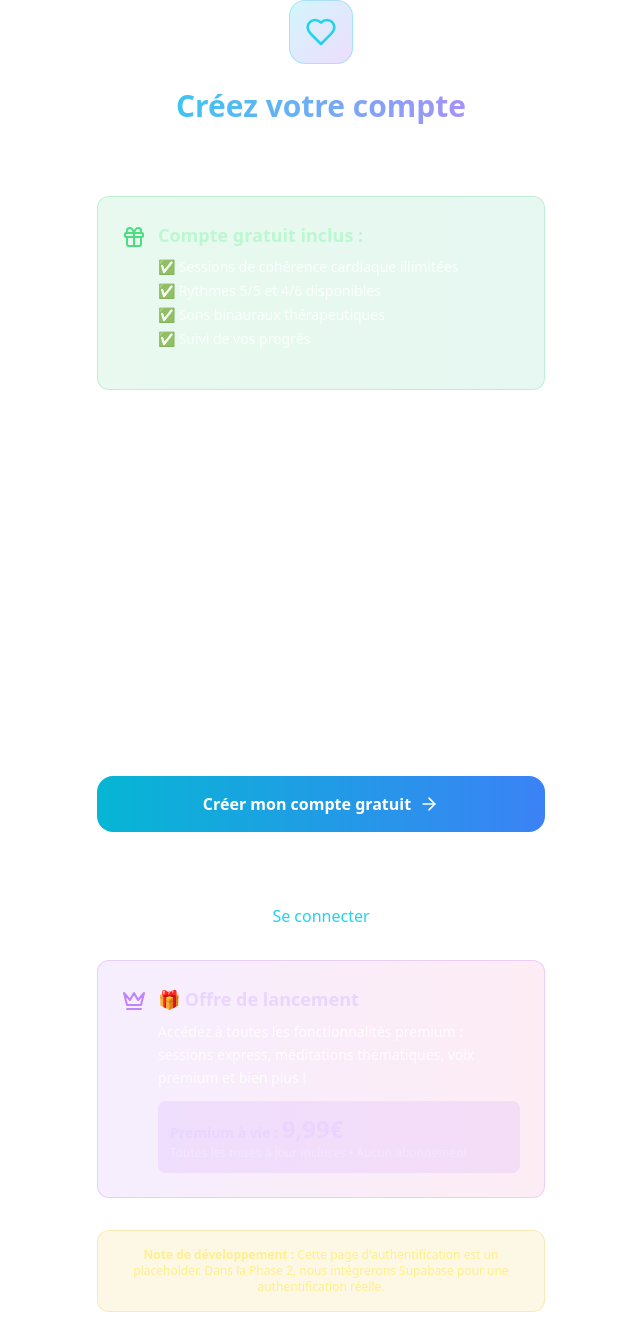
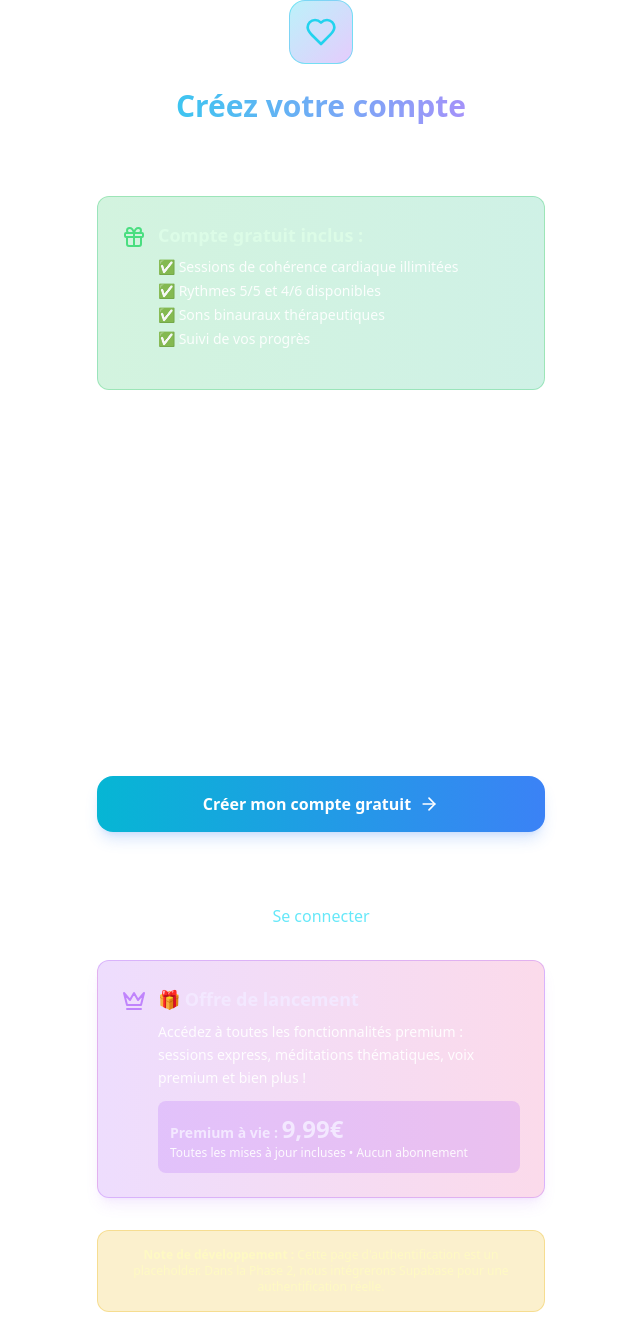
Before and after one commit to TITCLAIRE/lyne-up, a React (Vite) app: page /auth in a window 1280 px wide. Shown: the whole page, without its empty margins (319-959 px from the left). Built offline with nearby package versions, Linux system fonts and the light colour scheme.

Commit message:
Amélioration de la lisibilité de la page d'authentification

```diff
--- a/src/pages/AuthScreen.jsx
+++ b/src/pages/AuthScreen.jsx
@@ -44,12 +44,12 @@ export default function AuthScreen() {
   };
 
   return (
-    <div className="px-5 pb-5">
+    <div className="px-5 pb-5 min-h-screen flex items-center justify-center">
       <div className="max-w-md mx-auto">
         {/* En-tête */}
         <div className="text-center mb-8">
           <div className="flex items-center justify-center gap-4 mb-6">
-            <div className="w-16 h-16 rounded-2xl flex items-center justify-center overflow-hidden bg-gradient-to-br from-cyan-400/20 to-purple-500/20 border border-cyan-400/30 backdrop-blur-sm">
+            <div className="w-16 h-16 rounded-2xl flex items-center justify-center overflow-hidden bg-gradient-to-br from-cyan-400/30 to-purple-500/30 border border-cyan-400/50 backdrop-blur-sm">
               <Heart size={32} className="text-cyan-400" />
             </div>
           </div>
@@ -57,7 +57,7 @@ export default function AuthScreen() {
           <h1 className="text-3xl font-bold mb-3 bg-gradient-to-r from-cyan-400 to-purple-400 bg-clip-text text-transparent">
             {isLogin ? 'Bon retour !' : 'Créez votre compte'}
           </h1>
-          <p className="text-white/70 text-lg">
+          <p className="text-white/80 text-lg">
             {isLogin
               ? 'Reconnectez-vous à votre espace bien-être'
               : 'Commencez votre voyage vers le bien-être'
@@ -67,12 +67,12 @@ export default function AuthScreen() {
 
         {/* Avantages du compte gratuit */}
         {!isLogin && (
-          <div className="bg-gradient-to-r from-green-500/10 to-emerald-500/10 border border-green-500/20 rounded-xl p-6 mb-8">
+          <div className="bg-gradient-to-r from-green-500/20 to-emerald-500/20 border border-green-500/30 rounded-xl p-6 mb-8">
             <div className="flex items-start gap-3 mb-4">
               <Gift size={24} className="text-green-400 mt-1 flex-shrink-0" />
               <div>
-                <h3 className="text-lg font-semibold text-green-200 mb-2">Compte gratuit inclus :</h3>
-                <ul className="text-sm text-white/80 space-y-1">
+                <h3 className="text-lg font-semibold text-green-100 mb-2">Compte gratuit inclus :</h3>
+                <ul className="text-sm text-white/90 space-y-1">
                   <li>✅ Sessions de cohérence cardiaque illimitées</li>
                   <li>✅ Rythmes 5/5 et 4/6 disponibles</li>
                   <li>✅ Sons binauraux thérapeutiques</li>
@@ -87,7 +87,7 @@ export default function AuthScreen() {
         <form onSubmit={handleSubmit} className="space-y-6 mb-8">
           {!isLogin && (
             <div>
-              <label className="block text-sm font-medium text-white/80 mb-2">
+              <label className="block text-sm font-medium text-white mb-2">
                 Nom complet
               </label>
               <div className="relative">
@@ -97,7 +97,7 @@ export default function AuthScreen() {
                   name="name"
                   value={formData.name}
                   onChange={handleInputChange}
-                  className="w-full pl-12 pr-4 py-4 bg-white/10 border border-white/20 rounded-xl text-white placeholder-white/50 focus:outline-none focus:ring-2 focus:ring-cyan-500/50 focus:border-cyan-500/50"
+                  className="w-full pl-12 pr-4 py-4 bg-white/15 border border-white/30 rounded-xl text-white placeholder-white/60 focus:outline-none focus:ring-2 focus:ring-cyan-500/70 focus:border-cyan-500/70"
                   placeholder="Votre nom"
                   required
                 />
@@ -106,7 +106,7 @@ export default function AuthScreen() {
           )}
 
           <div>
-            <label className="block text-sm font-medium text-white/80 mb-2">
+            <label className="block text-sm font-medium text-white mb-2">
               Adresse email
             </label>
             <div className="relative">
@@ -116,7 +116,7 @@ export default function AuthScreen() {
                 name="email"
                 value={formData.email}
                 onChange={handleInputChange}
-                className="w-full pl-12 pr-4 py-4 bg-white/10 border border-white/20 rounded-xl text-white placeholder-white/50 focus:outline-none focus:ring-2 focus:ring-cyan-500/50 focus:border-cyan-500/50"
+                className="w-full pl-12 pr-4 py-4 bg-white/15 border border-white/30 rounded-xl text-white placeholder-white/60 focus:outline-none focus:ring-2 focus:ring-cyan-500/70 focus:border-cyan-500/70"
                 placeholder="votre@email.com"
                 required
               />
@@ -124,7 +124,7 @@ export default function AuthScreen() {
           </div>
 
           <div>
-            <label className="block text-sm font-medium text-white/80 mb-2">
+            <label className="block text-sm font-medium text-white mb-2">
               Mot de passe
             </label>
             <div className="relative">
@@ -134,14 +134,14 @@ export default function AuthScreen() {
                 name="password"
                 value={formData.password}
                 onChange={handleInputChange}
-                className="w-full pl-12 pr-4 py-4 bg-white/10 border border-white/20 rounded-xl text-white placeholder-white/50 focus:outline-none focus:ring-2 focus:ring-cyan-500/50 focus:border-cyan-500/50"
+                className="w-full pl-12 pr-4 py-4 bg-white/15 border border-white/30 rounded-xl text-white placeholder-white/60 focus:outline-none focus:ring-2 focus:ring-cyan-500/70 focus:border-cyan-500/70"
                 placeholder="••••••••"
                 required
                 minLength={6}
               />
             </div>
             {!isLogin && (
-              <p className="text-xs text-white/50 mt-2">
+              <p className="text-xs text-white/70 mt-2">
                 Minimum 6 caractères
               </p>
             )}
@@ -149,7 +149,7 @@ export default function AuthScreen() {
 
           <button
             type="submit"
-            className="w-full bg-gradient-to-r from-cyan-500 to-blue-500 text-white py-4 px-6 rounded-2xl font-semibold flex items-center justify-center gap-2 hover:from-cyan-600 hover:to-blue-600 transition-all duration-200"
+            className="w-full bg-gradient-to-r from-cyan-500 to-blue-500 text-white py-4 px-6 rounded-2xl font-semibold flex items-center justify-center gap-2 hover:from-cyan-600 hover:to-blue-600 transition-all duration-200 shadow-lg shadow-blue-500/20"
           >
             {isLogin ? 'Se connecter' : 'Créer mon compte gratuit'}
             <ArrowRight size={20} />
@@ -158,34 +158,34 @@ export default function AuthScreen() {
 
         {/* Basculer entre connexion et inscription */}
         <div className="text-center mb-8">
-          <p className="text-white/60 mb-4">
+          <p className="text-white/80 mb-4">
             {isLogin ? 'Pas encore de compte ?' : 'Déjà un compte ?'}
           </p>
           <button
             onClick={toggleMode}
-            className="text-cyan-400 hover:text-cyan-300 font-medium transition-colors"
+            className="text-cyan-300 hover:text-cyan-200 font-medium transition-colors"
           >
             {isLogin ? 'Créer un compte gratuit' : 'Se connecter'}
           </button>
         </div>
 
         {/* Offre premium */}
-        <div className="bg-gradient-to-r from-purple-500/10 to-pink-500/10 border border-purple-500/20 rounded-xl p-6">
+        <div className="bg-gradient-to-r from-purple-500/20 to-pink-500/20 border border-purple-500/30 rounded-xl p-6 shadow-lg shadow-purple-500/10">
           <div className="flex items-start gap-3">
             <Crown size={24} className="text-purple-400 mt-1 flex-shrink-0" />
             <div className="text-left">
-              <h3 className="text-lg font-semibold text-purple-200 mb-2">
+              <h3 className="text-lg font-semibold text-purple-100 mb-2">
                 🎁 Offre de lancement
               </h3>
-              <p className="text-white/80 text-sm leading-relaxed mb-3">
+              <p className="text-white/90 text-sm leading-relaxed mb-3">
                 Accédez à toutes les fonctionnalités premium : sessions express,
                 méditations thématiques, voix premium et bien plus !
               </p>
-              <div className="bg-purple-500/10 rounded-lg p-3">
-                <p className="text-sm font-semibold text-purple-200">
+              <div className="bg-purple-500/20 rounded-lg p-3">
+                <p className="text-sm font-semibold text-purple-100">
                   Premium à vie : <span className="text-2xl">9,99€</span>
                 </p>
-                <p className="text-xs text-purple-100/80">
+                <p className="text-xs text-white/90">
                   Toutes les mises à jour incluses • Aucun abonnement
                 </p>
               </div>
@@ -194,8 +194,8 @@ export default function AuthScreen() {
         </div>
 
         {/* Note de développement */}
-        <div className="mt-8 p-4 bg-yellow-500/10 border border-yellow-500/20 rounded-xl">
-          <p className="text-xs text-yellow-200 text-center">
+        <div className="mt-8 p-4 bg-yellow-500/20 border border-yellow-500/30 rounded-xl">
+          <p className="text-xs text-yellow-100 text-center">
             <strong>Note de développement :</strong> Cette page d'authentification est un placeholder.
             Dans la Phase 2, nous intégrerons Supabase pour une authentification réelle.
           </p>
```
